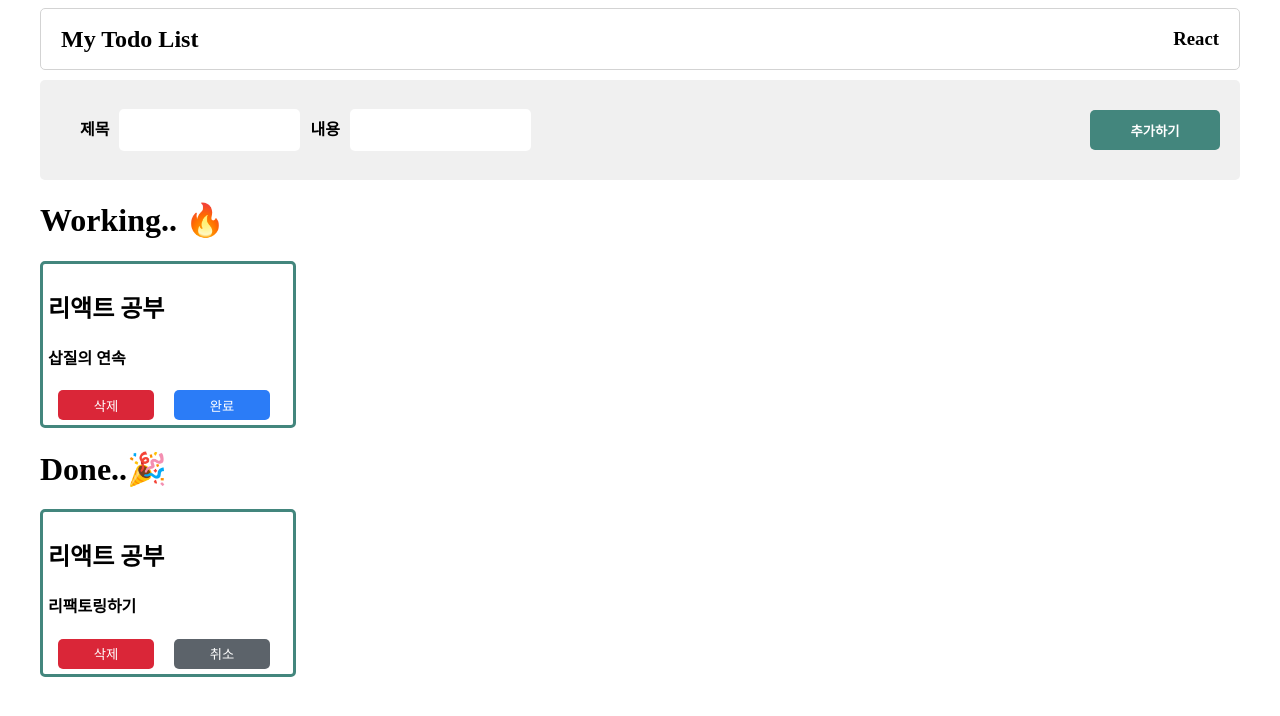
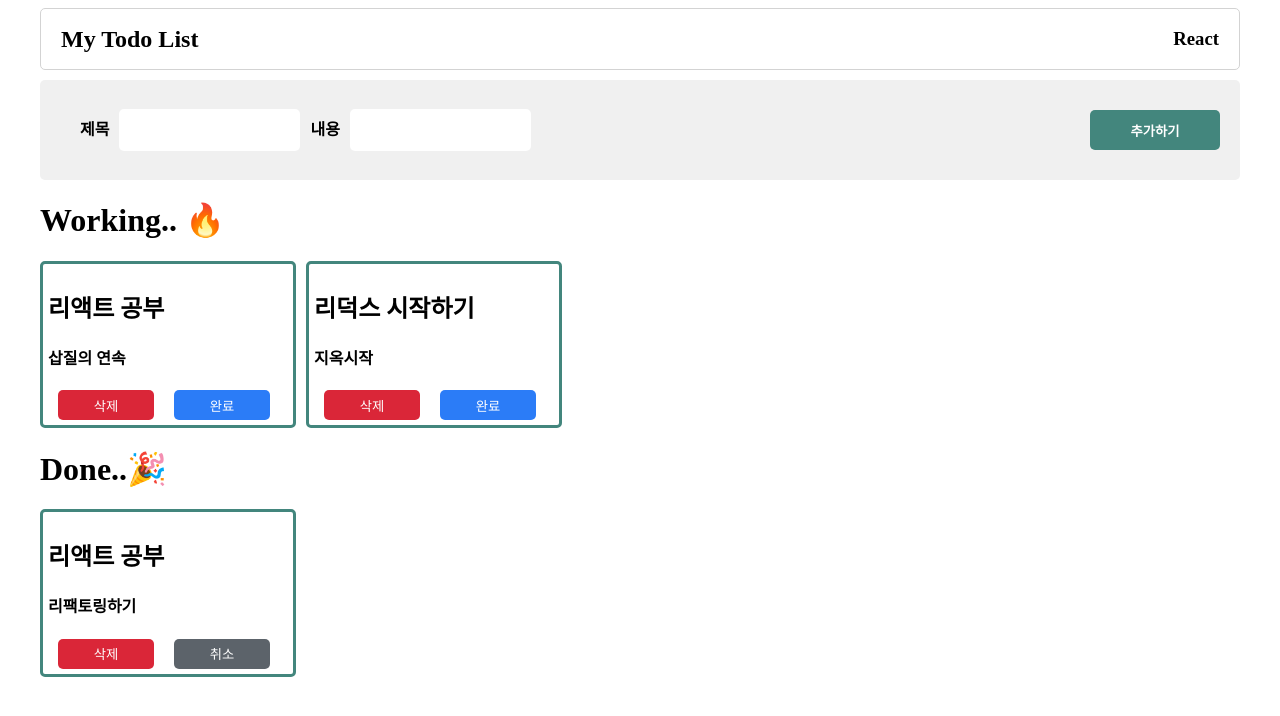
Before and after one commit to parkingbox/React-TodoList, a React (Create React App) app: page / in a window 1280 px wide. Shown: the top 716 px of the page. Built offline with nearby package versions, Linux system fonts and the light colour scheme.

Commit message:
style: hover scale 수정

```diff
--- a/src/components/addTodo/AddTodos.jsx
+++ b/src/components/addTodo/AddTodos.jsx
@@ -18,6 +18,12 @@ function Form() {
       title: "리액트 공부",
       content: "리팩토링하기",
       done: true,
+    },
+    {
+      id: 3,
+      title: "리덕스 시작하기",
+      content: "지옥시작",
+      done: false,
     },
   ]);
   const [title, setTitle] = useState("");
--- a/src/components/addTodo/style.js
+++ b/src/components/addTodo/style.js
@@ -31,4 +31,8 @@ export const Button = styled.button`
   height: 40px;
   color: white;
   font-weight: bold;
+  cursor: pointer;
+  :hover{
+    scale: 1.1;
+  }
 `;
--- a/src/components/todoList/style.js
+++ b/src/components/todoList/style.js
@@ -22,6 +22,9 @@ export const DeleteButton = styled.button`
   border: none;
   border-radius: 5px;
   height: 30px;
+  :hover {
+    scale: 1.1;
+  }
 `;
 export const CompleteButton = styled.button`
   cursor: pointer;
@@ -32,6 +35,9 @@ export const CompleteButton = styled.button`
   border: none;
   border-radius: 5px;
   height: 30px;
+  :hover {
+    scale: 1.1;
+  }
 `;
 export const CancelButton = styled.button`
   cursor: pointer;
@@ -42,4 +48,7 @@ export const CancelButton = styled.button`
   border: none;
   border-radius: 5px;
   height: 30px;
+  :hover {
+    scale: 1.1;
+  }
 `;
```
